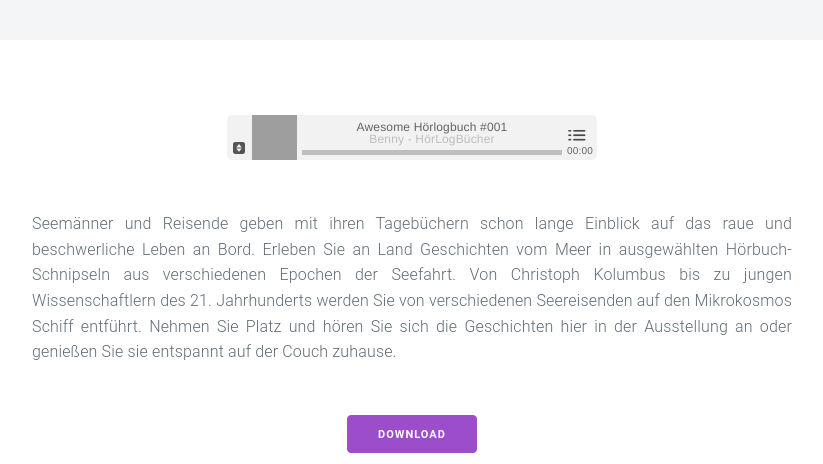
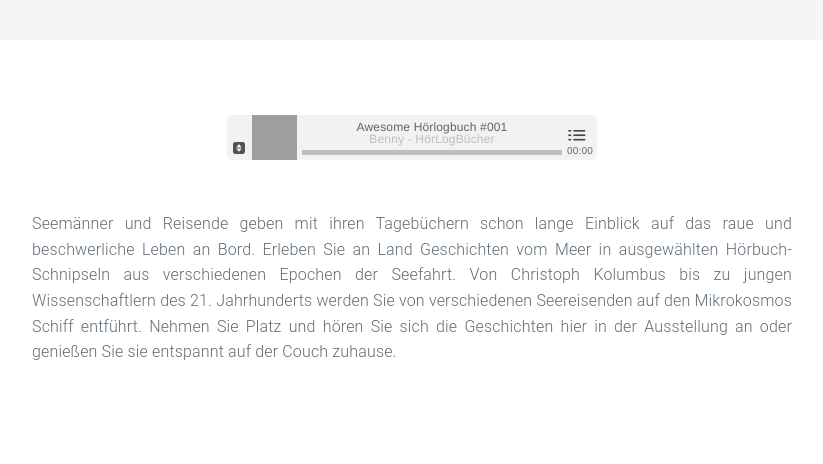
Before and after one commit to PlanX-Org/elementa-hoerlogbuch, a plain HTML site: page src/index.html in a window 1280 px wide. Shown: the part 280-744 px from the top of the page, without its empty margins (228-1051 px from the left). Drawn offline with Linux system fonts and the light colour scheme; grey boxes are pictures that could not be loaded; a script that the page names is missing; files whose address does not match are found by name.

Commit message:
removed download button

```diff
--- a/src/index.html
+++ b/src/index.html
@@ -133,10 +133,6 @@
 				Nehmen Sie Platz und hören Sie sich die Geschichten hier in der Ausstellung an oder genießen Sie sie entspannt auf der Couch zuhause.</p>
 
 				<br>
-
-				<a class="button" href="audio/001.mp3">Download</a>
-
-				<br>
 				<br>
 				<br>
 
```
Also changed, not shown: dist/index.html.
